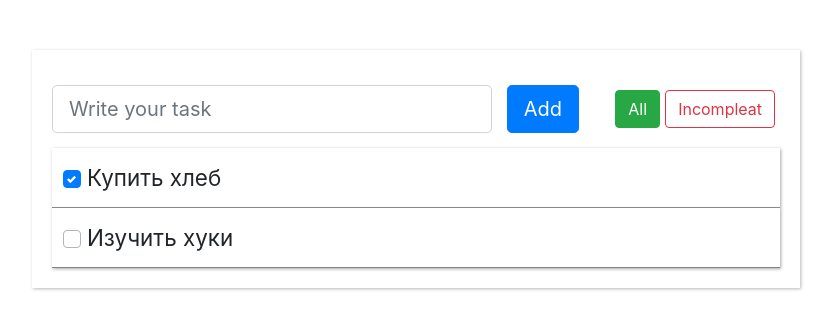
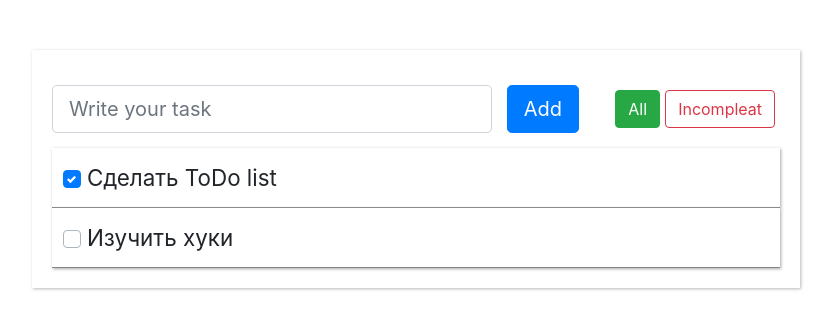
Before and after one commit to maffluk/todolist, a React (Create React App) app: page / in a window 1280 px wide. Shown: the top 328 px of the page, without its empty margins (224-1057 px from the left). Built offline with nearby package versions, Linux system fonts and the light colour scheme.

Commit message:
Added incompleat draggable list

```diff
--- a/src/components/App.js
+++ b/src/components/App.js
@@ -1,22 +1,16 @@
-import React, { useState } from 'react'
+import React, { useState, useEffect } from 'react'
 import '../App.css'
-import { DragDropContext, Droppable } from 'react-beautiful-dnd'
-import Task from './task'
+import { DragDropContext } from 'react-beautiful-dnd'
+import DraggableTaskList from './draggableTaskList'
 
-const getItemStyle = (isDragging, draggableStyle) => ({
-  userSelect: "none",
-  background: isDragging ? "lightgreen" : "grey",
-  ...draggableStyle
-});
-
-
-function App() {
-  const [tasks, addTask] = useState([{ id: "item-0", title: 'Купить хлеб', isCompleat: true }, { id: "item-1", title: 'Изучить хуки', isCompleat: false }])
+const App = () => {
+  const [tasks, addTask] = useState([{ id: "item-0", title: 'Сделать ToDo list', isCompleat: true }, { id: "item-1", title: 'Изучить хуки', isCompleat: false }])
+  const [incompleat, setIncompleat] = useState([])
   const [appState, setState] = useState('All')
 
   let inputTask
 
-  const addSomeTask = () => {
+  const addNewTask = () => {
     if (inputTask.value === '') return null
     let newState = [...tasks]
     newState.push({ title: inputTask.value, isCompleat: false, id: `item-${newState.length}` })
@@ -25,6 +19,7 @@ function App() {
   }
 
   const compleatTask = title => {
+    if(appState === 'All'){
       let newState = [...tasks]
       newState.forEach(item => {
         if (item.title === title) {
@@ -33,50 +28,65 @@ function App() {
       })
       addTask(newState)
     }
-  const onDragEnd = result => {
-    if (!result.destination) {
+    else{
+      let newState = [...incompleat]
+      newState.forEach((item, index) => {
+        if (item.title === title) {
+          item.isCompleat = !item.isCompleat
+          if(item.isCompleat){
+            newState.splice(index, 1)
+          }
+        }
+      })
+      setIncompleat(newState)
+    }
+  }
+
+  const onDragEnd = ({ destination, source }) => {
+    if (!destination) {
       return
     }
+    if(appState === 'All'){
       let newState = [...tasks]
-    let [removed] = newState.splice(result.source.index, 1);
-    newState.splice(result.destination.index, 0, removed);
-
+      let [removed] = newState.splice(source.index, 1)
+      newState.splice(destination.index, 0, removed)
       addTask(newState)
     }
-  const onBeforeDragStart = () => {
-    window.navigator.vibrate([100])
+    else{
+      let newState = [...incompleat]
+      let [removed] = newState.splice(source.index, 1)
+      newState.splice(destination.index, 0, removed)
+      setIncompleat(newState)
     }
+  }
+
+  const onDragUpdate = () => window.navigator.vibrate([50])
+
+  useEffect(() => {
+    let incompleatArr = []
+    tasks.forEach(item => {
+      if (item.isCompleat === false) incompleatArr.push(item)
+    })
+    setIncompleat(incompleatArr)
+  }, [tasks])
+
   return (
-    <DragDropContext onDragEnd={onDragEnd} onBeforeDragStart={onBeforeDragStart}>
     <div className="App">
       <header>
         <input className="form-control form-control-lg" type="text" placeholder='Write your task' ref={(node) => inputTask = node} />
-        <button type="button" onClick={addSomeTask} className="btn btn-primary btn-lg">Add</button>
+        <button type="button" onClick={addNewTask} className="btn btn-primary btn-lg">Add</button>
         <button type="button" onClick={() => setState('All')} className={`btn btn-outline-success switch ${appState === 'All' ? 'active' : null}`}>All</button>
         <button type="button" onClick={() => setState('Incompleat')} className={`btn btn-outline-danger switch ${appState === 'Incompleat' ? 'active' : null}`}>Incompleat</button>
       </header>
-      <div className="list-group">
-          <Droppable droppableId='droppableId'>
-            {(provided) => {
-              return (
-                <div ref={provided.innerRef} {...provided.droppableProps}>
-                  {tasks.map(({ title, isCompleat, id }, index) => {
-                    if (appState === 'Incompleat' && isCompleat === false) {
-                      return <Task key={title} title={title} id={id} index={index} click={compleatTask} isCompleat={isCompleat} />
-                    }
-                    else if (appState === 'All') {
-                      return <Task key={title} title={title} id={id} index={index} click={compleatTask} isCompleat={isCompleat} />
-                    }
-                  })}
-                  {provided.placeholder}
+
+      <DragDropContext onDragEnd={onDragEnd} onDragUpdate={onDragUpdate}>
+        {appState === 'All' ?
+          <DraggableTaskList tasks={tasks} compleatTask={compleatTask} />
+          :
+          <DraggableTaskList tasks={incompleat} compleatTask={compleatTask} />}
+      </DragDropContext>
     </div>
   )
-            }}
-          </Droppable>
-      </div>
-    </div>
-    </DragDropContext>
-  );
 }
 
 export default App;
--- /dev/null
+++ b/src/components/draggableTaskList.js
@@ -0,0 +1,33 @@
+import React from 'react'
+import { Droppable, Draggable } from 'react-beautiful-dnd'
+
+const TaskList = ({ tasks, compleatTask }) => {
+  return (
+    <Droppable droppableId='droppableId'>
+      {(provided) => {
+        return (
+          <div ref={provided.innerRef} {...provided.droppableProps} >
+            {tasks.map(({ title, isCompleat, id }, index) => {
+              return (
+                <Draggable draggableId={id} key={id} index={index}>
+                  {(provided, snapshot) => (
+                    <div className="custom-control custom-checkbox task" {...provided.draggableProps}
+                      {...provided.dragHandleProps}
+                      ref={provided.innerRef}
+                      isDragging={snapshot.isDragging} >
+                      <input type="checkbox" defaultChecked={isCompleat} onClick={() => compleatTask(title)} className="custom-control-input" id={`customCheck${index}`} />
+                      <label className="custom-control-label" htmlFor={`customCheck${index}`}>{title}</label>
+                    </div>
+                  )}
+                </Draggable>
+              )
+            })}
+            {provided.placeholder}
+          </div>
+        )
+      }}
+    </Droppable>
+  )
+}
+
+export default TaskList
--- a/src/components/task.js
+++ /dev/null
@@ -1,20 +0,0 @@
-import React from 'react'
-import { Draggable } from 'react-beautiful-dnd'
-
-const Task = ({ title, isCompleat, id, click, index}) => {
-    return (
-        <Draggable draggableId={id} index={index}>
-            {(provided, snapshot) => (
-                <div className="custom-control custom-checkbox task" {...provided.draggableProps}
-                {...provided.dragHandleProps}
-                ref={provided.innerRef}
-                isDragging={snapshot.isDragging} >
-                    <input type="checkbox" defaultChecked={isCompleat} onClick={() => click(title)} className="custom-control-input" id={`customCheck${index}`} />
-                    <label className="custom-control-label" htmlFor={`customCheck${index}`}>{title}</label>
-                </div>
-            )}
-        </Draggable>
-    )
-}
-
-export default Task
```
Lines whose indentation alone changed are shown as unchanged.
